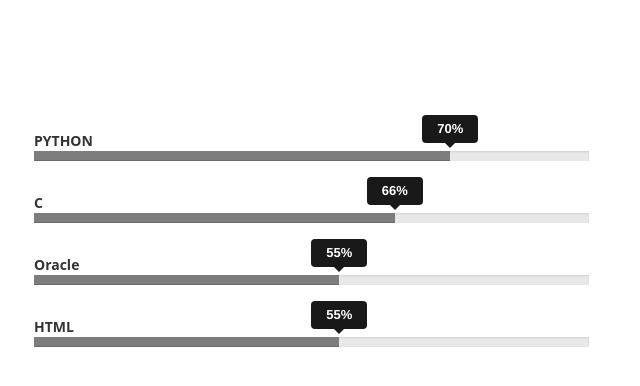
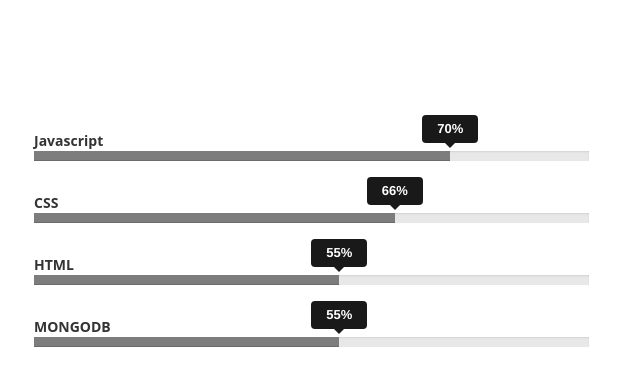
Before and after one commit to Tejeshwar141/Tittoo, a plain HTML site: page index.html in a window 1280 px wide. Shown: the part 880-1266 px from the top of the page, 621-1261 px from the left. Drawn offline with Linux system fonts and the light colour scheme.

Commit message:
Update index.html

```diff
--- a/index.html
+++ b/index.html
@@ -106,7 +106,7 @@
 
 									<br/><br/>
 							        <div class="barWrapper">
-									 <span class="progressText"><B>PYTHON</B></span>
+									 <span class="progressText"><B>Javascript</B></span>
 									<div class="progress">
 									  <div class="progress-bar" role="progressbar" aria-valuenow="75" aria-valuemin="0" aria-valuemax="100" >
 											<span  class="popOver" data-toggle="tooltip" data-placement="top" title="70%"> </span>
@@ -114,7 +114,7 @@
 									</div>
 
 									<div class="barWrapper">
-									 <span class="progressText"><B>C</B></span>
+									 <span class="progressText"><B>CSS</B></span>
 									<div class="progress ">
 									  <div class="progress-bar" role="progressbar" aria-valuenow="65" aria-valuemin="10" aria-valuemax="100" style="">
 										 <span  class="popOver" data-toggle="tooltip" data-placement="top" title="66%"> </span>
@@ -124,7 +124,7 @@
 									</div>
 
 									<div class="barWrapper">
-									 <span class="progressText"><B>Oracle</B></span>
+									 <span class="progressText"><B>HTML</B></span>
 									<div class="progress">
 									  <div class="progress-bar" role="progressbar" aria-valuenow="55" aria-valuemin="0" aria-valuemax="100">
 										 <span  class="popOver" data-toggle="tooltip" data-placement="top" title="55%"> </span>
@@ -132,7 +132,7 @@
 									</div>
 									</div>
 									<div class="barWrapper">
-									 <span class="progressText"><B>HTML</B></span>
+									 <span class="progressText"><B>MONGODB</B></span>
 									<div class="progress">
 									  <div class="progress-bar" role="progressbar" aria-valuenow="55" aria-valuemin="0" aria-valuemax="100">
 											 <span  class="popOver" data-toggle="tooltip" data-placement="top" title="55%"> </span>
```
